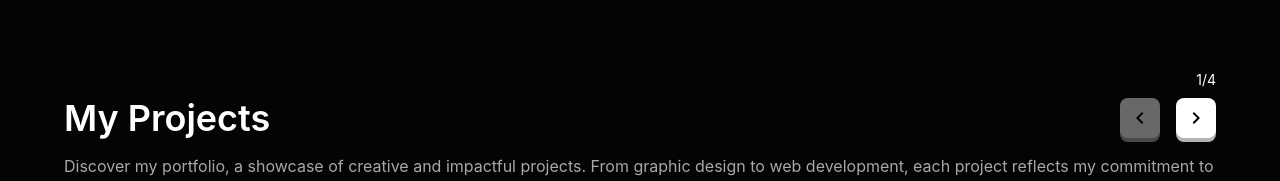
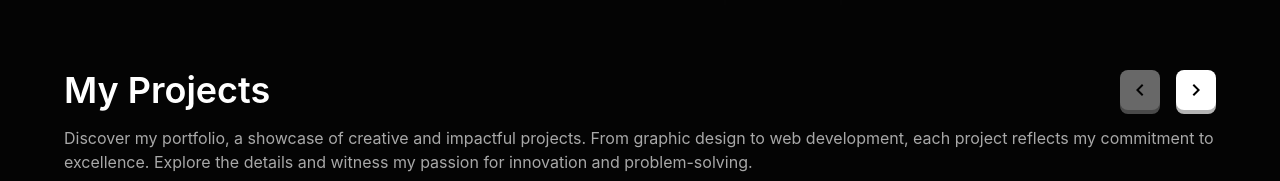
Before and after one commit to VLarz/portfolio, a React (Create React App) app: page / in a window 1280 px wide. Shown: the part 758-939 px from the top of the page. Built offline with nearby package versions, Linux system fonts and the light colour scheme.

Commit message:
temporary remove number of total pages

```diff
--- a/src/layouts/Projects/Projects.tsx
+++ b/src/layouts/Projects/Projects.tsx
@@ -34,19 +34,19 @@ export default function Projects({}: Props) {
   return (
     <SectionContainer className="space-y-16 -mt-16">
       <div>
-        <div className={`flex justify-between items-end`}>
+        <div className={`flex justify-between`}>
           <h1 className="text-4xl font-semibold">My Projects</h1>
-          <div className={`space-y-2`}>
-            <p className={`text-end text-sm`}>
+          {/* <div className={`space-y-2`}> */}
+          {/* <p className={`text-end text-sm`}>
               {currentPage}/{totalPages}
-            </p>
+            </p> */}
           <Pagination
             handlePrevPage={handlePrevPage}
             handleNextPage={handleNextPage}
             currentPage={currentPage}
             totalPages={totalPages}
           />
-          </div>
+          {/* </div> */}
         </div>
         <p className="text-grey mt-4">
           Discover my portfolio, a showcase of creative and impactful projects.
```
Lines whose indentation alone changed are shown as unchanged.
